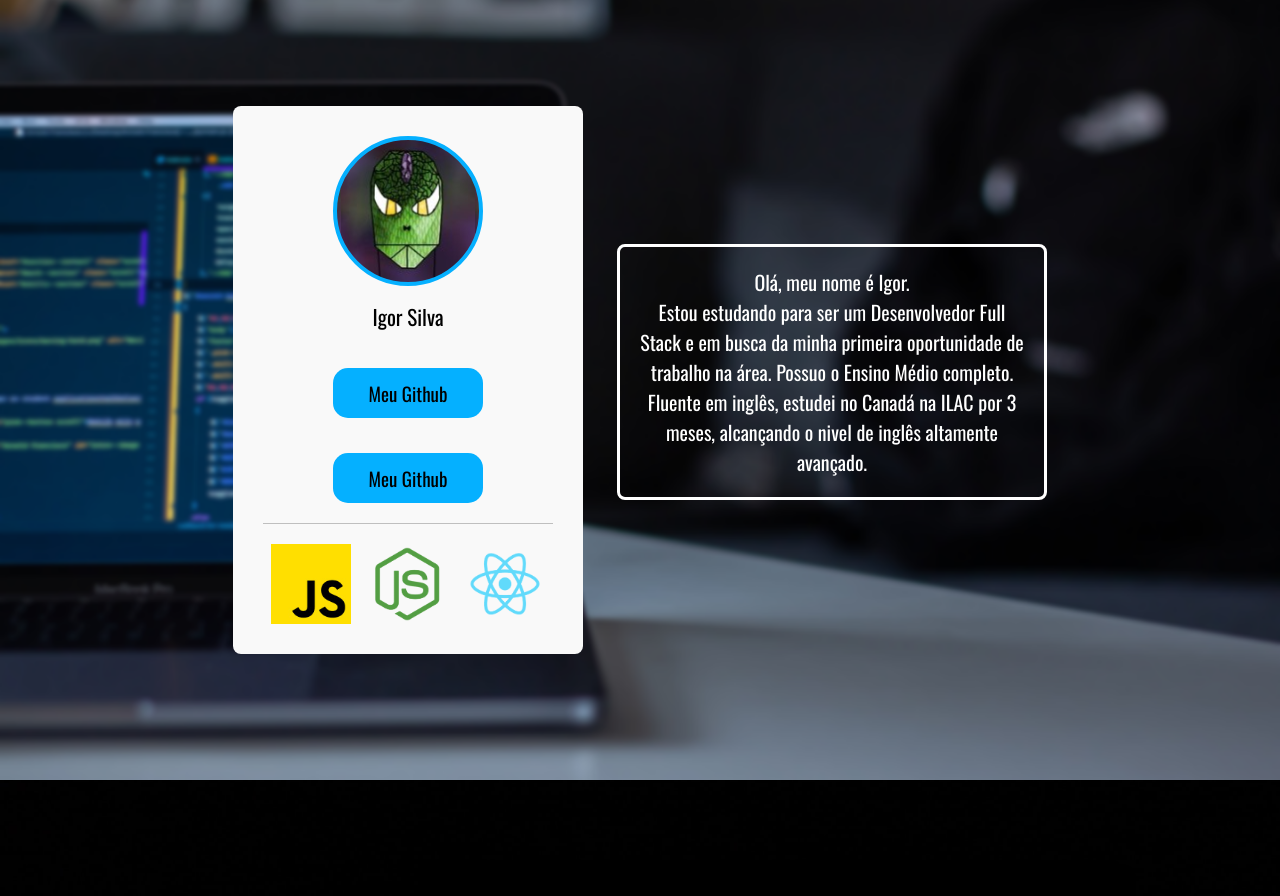
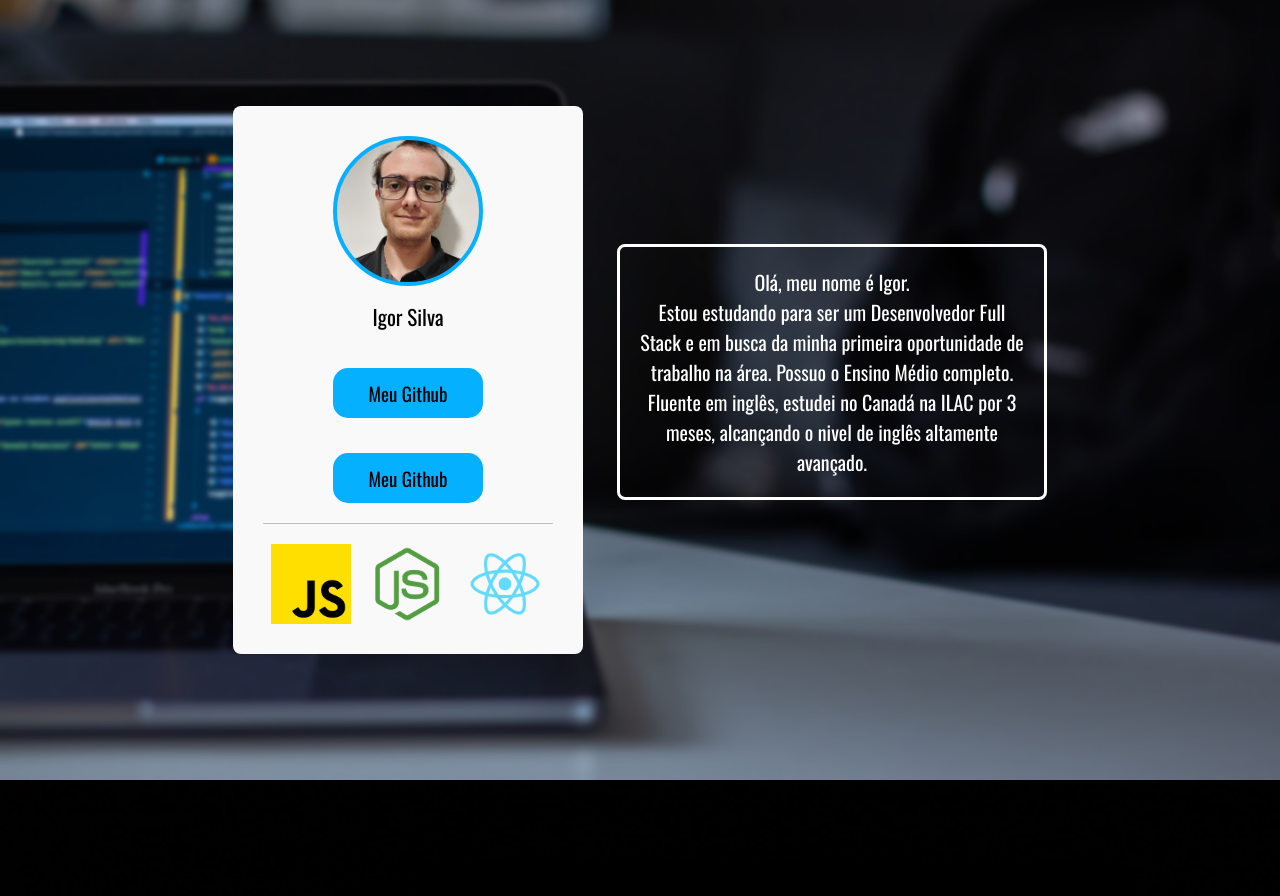
Before and after one commit to igor-psds/Portifolio, a React (Create React App) app: page / in a window 1280 px wide. Shown: the part 820-1716 px from the top of the page. Built offline with nearby package versions, Linux system fonts and the light colour scheme; the HTML template or start-up script is replaced by a standard one.

Commit message:
Adicionei uma foto de perfil

```diff
--- a/src/components/sobre/styles.css
+++ b/src/components/sobre/styles.css
@@ -36,9 +36,10 @@
     width: 150px;
     height: 150px;
     border-radius: 50%;
-    background-image: url('../../midia/profile_pic1.jpg');
+    background-image: url('../../midia/profile_pic.jpg');
+    background-repeat: no-repeat;
     background-position: center;
-    background-size: contain;
+    background-size: 100%;
     border: 4px solid rgb(5, 176, 255);
 }
 
```
Also changed, not shown: src/midia/profile_pic.jpg (added), src/midia/profile_pic1.jpg (deleted).
